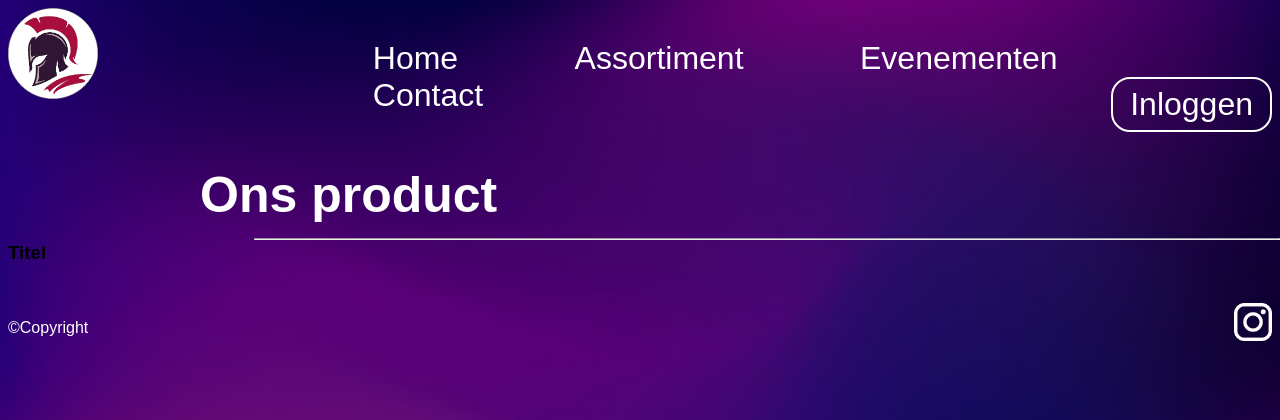
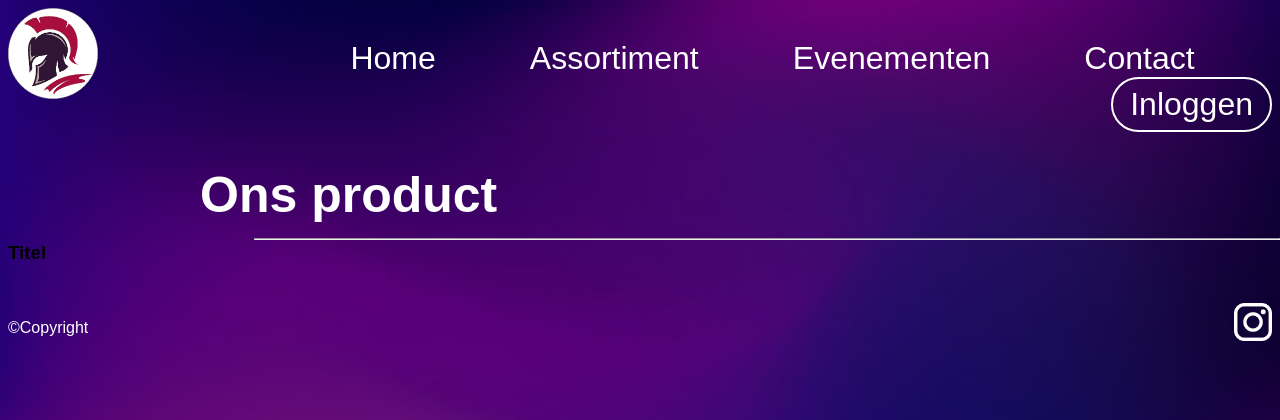
Before and after one commit to 6020827/Spartan-Energy, a PHP site: page /home.html in a window 1280 px wide. Shown: the top 420 px of the page. Run offline with PHP 8.4, Linux system fonts and the light colour scheme; some web fonts are replaced.

Commit message:
Navbar wijzigen

```diff
--- a/CSS/home.css
+++ b/CSS/home.css
@@ -29,7 +29,7 @@ body{
     text-decoration: none;
     color: white;
     font-size: 2rem;
-    padding-left: 7rem;
+    padding-left: 7vw;
 }
 
 a:hover{
@@ -46,7 +46,7 @@ a:hover{
     color: white;
     font-size: 2rem;
     border: 2px solid white;
-    border-radius: 19px;
+    border-radius: 30px;
     padding: 7px 17px;
     float: right;
 }
```
